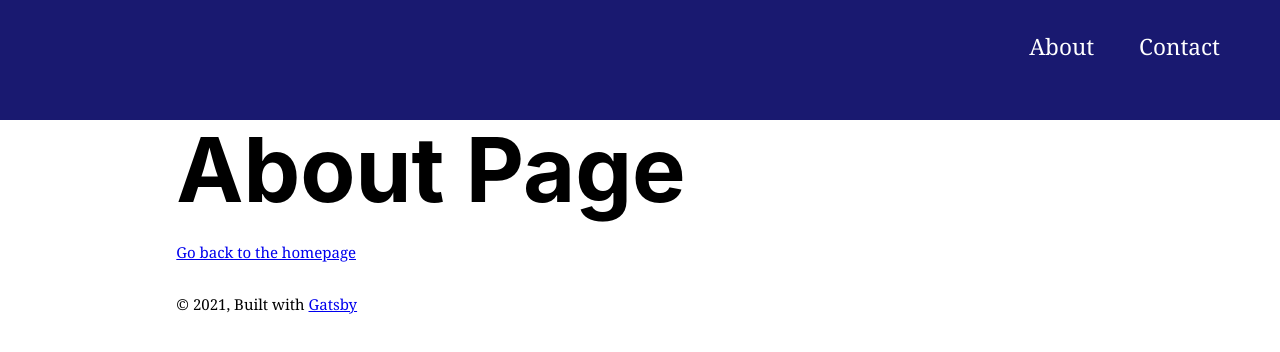
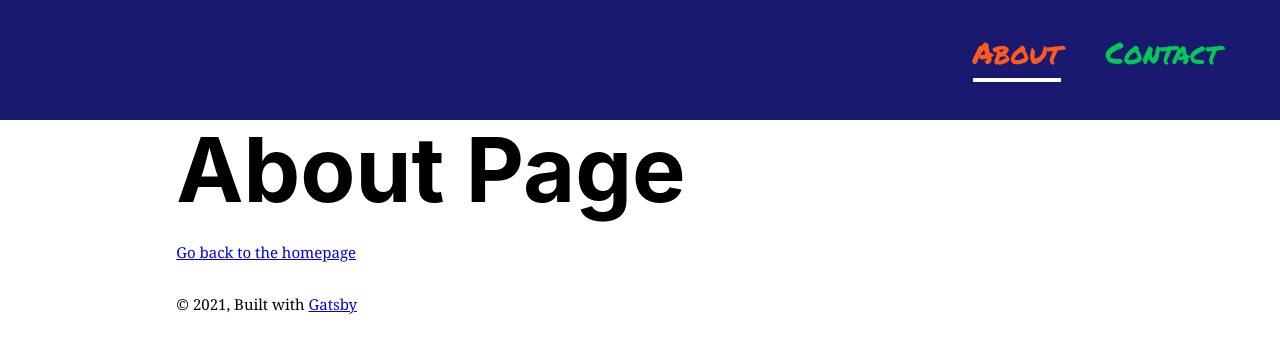
Before and after one commit to dkempton12/portfolio-2021, a Gatsby site: page /about in a window 1280 px wide. Built offline with nearby package versions, Linux system fonts and the light colour scheme; Gatsby itself is replaced by a stand-in of ours.

Commit message:
more nav styling

```diff
--- a/src/components/Header/header.js
+++ b/src/components/Header/header.js
@@ -9,10 +9,14 @@ const Header = ({ siteTitle }) => (
     <nav className="main-navigation">
       <ul className="main-navigation__list">
         <li className="main-navigation__list__item">
-          <Link to="/about">About</Link>
+          <Link to="/about" activeClassName="active">
+            About
+          </Link>
         </li>
         <li className="main-navigation__list__item">
-          <Link to="/contact">Contact</Link>
+          <Link to="/contact" activeClassName="active">
+            Contact
+          </Link>
         </li>
       </ul>
     </nav>
--- a/src/components/Header/header.scss
+++ b/src/components/Header/header.scss
@@ -1,6 +1,10 @@
+// nav link font
+@import url("https://fonts.googleapis.com/css2?family=Permanent+Marker&display=swap");
+
 .header {
   height: 120px;
   background: var(--darkblue);
+  font-family: "Permanent Marker", cursive;
 
   .main-navigation {
     position: relative;
@@ -15,12 +19,25 @@
       list-style-type: none;
 
       &__item {
-        color: var(--white);
+        color: #00c957;
 
         a {
-          color: var(--white);
+          color: #00c957;
           text-decoration: none;
-          font-size: 1.5rem;
+          font-size: 2rem;
+
+          &.active {
+            color: #fe5a1d;
+
+            &:after {
+              display: block;
+              margin-top: 3px;
+              content: "";
+              height: 4px;
+              width: 100%;
+              background-color: var(--white);
+            }
+          }
         }
       }
     }
```
